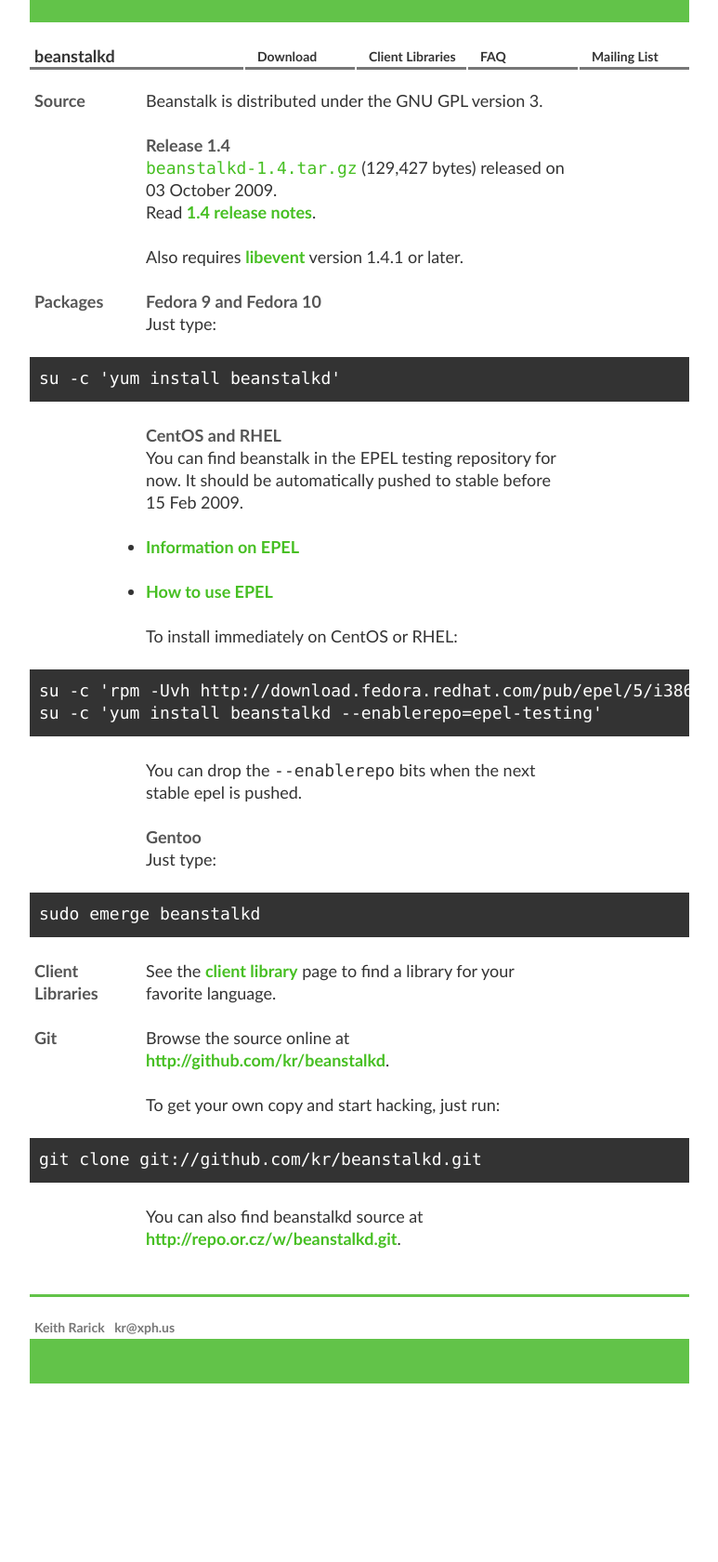
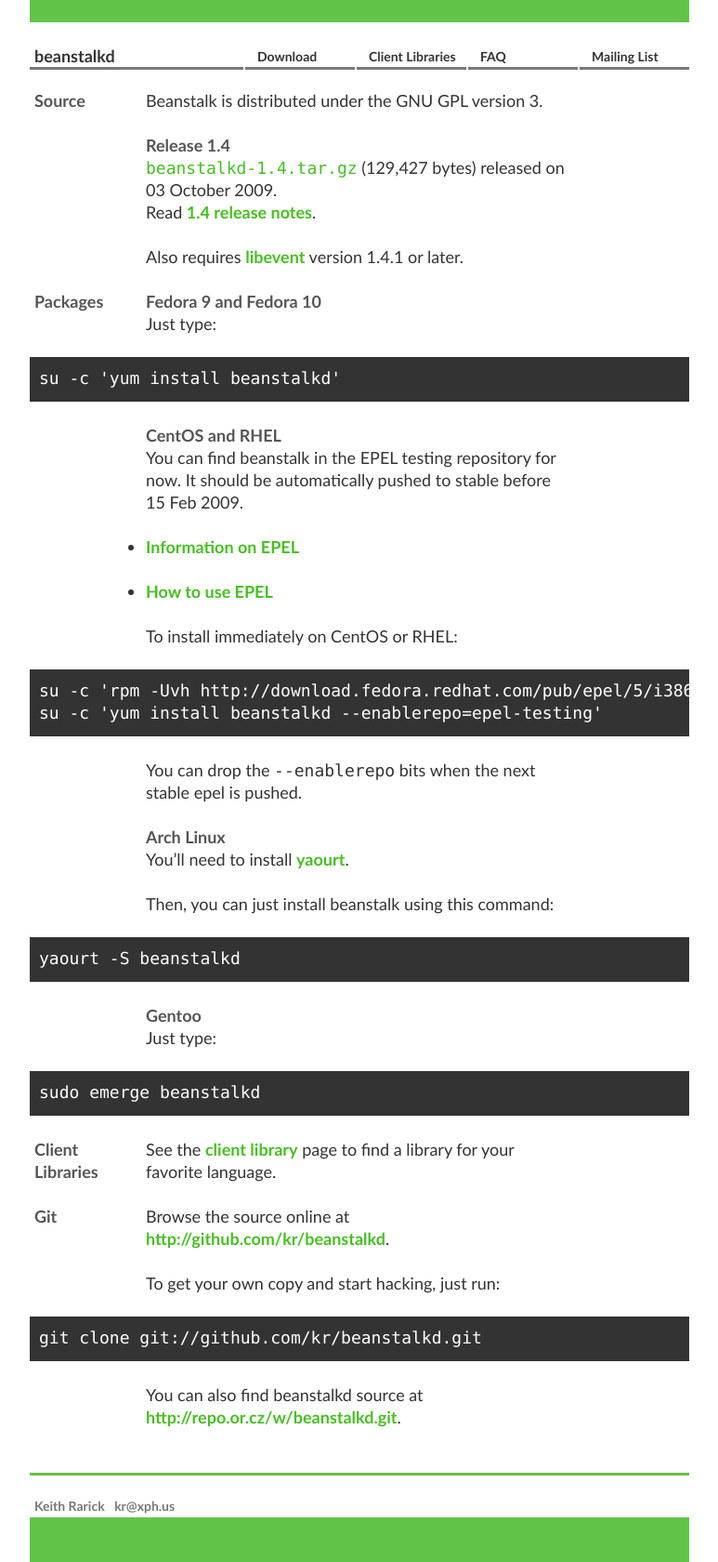
Before and after one commit to beanstalkd/beanstalkd, a Jekyll site: the page built from download.md, in a window 1280 px wide. Shown: the whole page at 93% size, without its empty margins (253-1026 px from the left). Built offline with Jekyll 4.4.1, drawn with Linux system fonts in a browser that asks for light colours; comment, search, counter and statistics services are not loaded; before the commit the page ends 1488 px from its top, so only the background shows below that.

Commit message:
Add installation instructions for Arch Linux.

```diff
--- a/download.md
+++ b/download.md
@@ -51,6 +51,14 @@
 You can drop the `--enablerepo` bits when the next stable epel is
 pushed.
 
+### Arch Linux
+
+You'll need to install [yaourt](http://archlinux.fr/yaourt-en).
+
+Then, you can just install beanstalk using this command:
+
+    yaourt -S beanstalkd
+
 ### Gentoo
 
 Just type:
```
